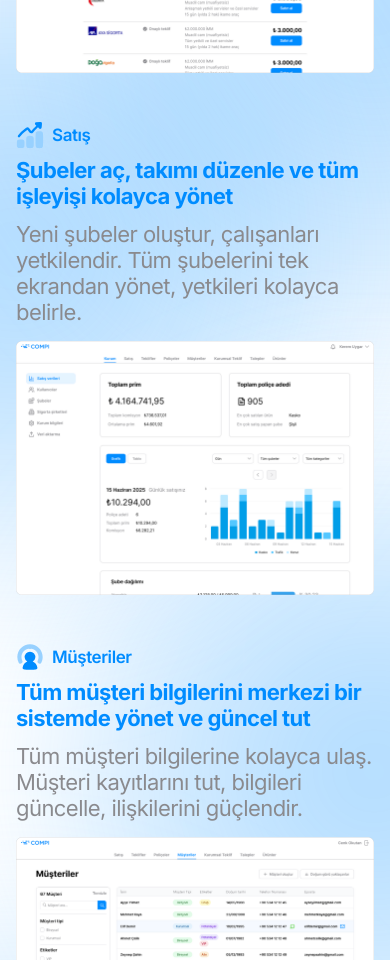
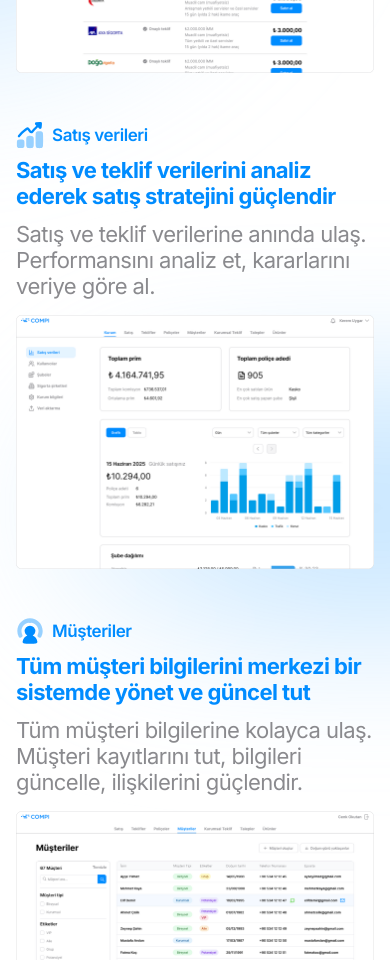
Before and after one commit to akturanilyas/col-web, a Next.js app: page / in a window 390 px wide. Shown: the part 1040-2000 px from the top of the page. Built offline with nearby package versions, Linux system fonts and the light colour scheme.

Commit message:
Fix references section circles

```diff
--- a/src/app/globals.css
+++ b/src/app/globals.css
@@ -139,7 +139,7 @@
   }
 
   .animate-bounce-2 {
-    animation: bounce2 5s infinite;
+    animation: bounce2 10s infinite;
   }
 
   .animate-marquee {
@@ -149,9 +149,8 @@
   .bg-radial-gradient {
     background: radial-gradient(
       50% 50% at 50% 50%,
-      rgba(43, 160, 255, 0.4) 0%,
-      rgba(43, 160, 255, 0.3) 30%,
-      rgba(43, 160, 255, 0.2) 60%,
+      rgba(43, 160, 255, 0.3) 0%,
+      rgba(43, 160, 255, 0.2) 50%,
       rgba(255, 255, 255, 0.1) 100%
     );
   }
--- a/src/components/pages/homepage/FeaturesSection.tsx
+++ b/src/components/pages/homepage/FeaturesSection.tsx
@@ -14,15 +14,15 @@ const items: Array<FeatureItem> = [
     header: { icon: <Coordinate width={28} height={28} />, text: 'Satış' },
     title: 'Sigorta tekliflerini anında al, karşılaştır ve satışa dönüştür',
     description: 'Sigorta şirketlerinden anında teklif al. Zaman kaybetmeden satışı birkaç tıkla tamamla.',
-    circleClasses: 'top-0 right-0 w-3xl translate-x-1/2 blur-3xl',
+    circleClasses: 'top-0 lg:right-0 left-0 lg:left-auto w-3xl -translate-y-1/3 -translate-x-7/12 blur-3xl lg:translate-x-1/2 lg:translate-y-0',
   },
   {
     imgUrl: '/features/reports.png',
-    header: { icon: <Graph width={28} height={28} />, text: 'Satış' },
-    title: 'Şubeler aç, takımı düzenle ve tüm işleyişi kolayca yönet',
+    header: { icon: <Graph width={28} height={28} />, text: 'Satış verileri' },
+    title: 'Satış ve teklif verilerini analiz ederek satış stratejini güçlendir',
     description:
-      'Yeni şubeler oluştur, çalışanları yetkilendir. Tüm şubelerini tek ekrandan yönet, yetkileri kolayca belirle.',
-    circleClasses: 'top-0 left-0 w-3xl -translate-y-1/3 -translate-x-1/2 blur-3xl',
+      'Satış ve teklif verilerine anında ulaş. Performansını analiz et, kararlarını veriye göre al.',
+    circleClasses: 'bottom-0 right-0 lg:top-0 lg:left-0 w-3xl translate-y-1/3 translate-x-1/2 lg:-translate-y-1/3 lg:-translate-x-1/2 blur-3xl',
   },
   {
     imgUrl: '/features/customer.png',
@@ -30,7 +30,7 @@ const items: Array<FeatureItem> = [
     title: 'Tüm müşteri bilgilerini merkezi bir sistemde yönet ve güncel tut',
     description:
       'Tüm müşteri bilgilerine kolayca ulaş. Müşteri kayıtlarını tut, bilgileri güncelle, ilişkilerini güçlendir.',
-    circleClasses: 'top-0 right-0 w-3xl translate-x-1/2 blur-3xl -translate-y-1/3',
+    circleClasses: 'top-0 right-0 w-3xl translate-x-1/2 blur-3xl -translate-y-1/3 hidden lg:flex',
   },
   {
     imgUrl: '/features/corporate-offer.png',
@@ -38,22 +38,22 @@ const items: Array<FeatureItem> = [
     title: 'Kurumsal müşterilerin için hızlıca toplu ve özel teklifler hazırla',
     description:
       'Kurumsal müşterilerin için teklif almayı kolaylaştır. Bireyselden farklılaşan ihtiyaçlara, özel toplu teklif talepleri oluştur.',
-    circleClasses: 'top-0 left-0 w-3xl -translate-x-1/2 -translate-y-1/3 blur-3xl',
+    circleClasses: 'top-0 left-0 w-3xl -translate-x-1/2 -translate-y-1/3 blur-3xl hidden lg:flex',
   },
   {
     imgUrl: '/features/demands.png',
-    header: { icon: <Tasks width={28} height={28} />, text: 'Satış verileri' },
+    header: { icon: <Tasks width={28} height={28} />, text: 'Talepler' },
     title: 'Müşteri taleplerini kategorilere ayır, düzenli ve kolay yönet',
-    description: 'Satış ve teklif verilerine anında ulaş. Performansını analiz et, kararlarını veriye göre al.',
-    circleClasses: 'top-0 right-0 w-3xl translate-x-1/2 -translate-y-1/3 blur-3xl',
+    description: 'Talepleri düzenli ve kategorize şekilde takip et. Karışıklığı önle, öncelik vererek yönetimini kolaylaştır.',
+    circleClasses: 'bottom-0 lg:top-0 right-0 w-3xl translate-y-1/3 translate-x-2/3 lg:translate-x-1/2 lg:-translate-y-1/3 blur-3xl',
   },
   {
     imgUrl: '/features/branch.png',
-    header: { icon: <Hierarchy width={28} height={28} />, text: 'Satış' },
+    header: { icon: <Hierarchy width={28} height={28} />, text: 'Şubeler' },
     title: 'Şubeler aç, takımı düzenle ve tüm işleyişi kolayca yönet',
     description:
       'Yeni şubeler oluştur, çalışanları yetkilendir. Tüm şubelerini tek ekrandan yönet, yetkileri kolayca belirle.',
-    circleClasses: 'top-0 left-0 w-3xl -translate-x-1/2 -translate-y-1/4 blur-3xl',
+    circleClasses: 'bottom-0 md:right-0 left-0 w-3xl translate-y-1/4 -translate-x-5/6 blur-3xl lg:top-0 lg:-translate-x-1/2 lg:-translate-y-1/4',
   },
 ];
 
@@ -90,23 +90,29 @@ export const FeaturesItem: FC<FeatureItemProps> = (props) => {
       <BaseView className={'gap-2 lg:w-1/3'}>
         <BaseView className={'flex-row gap-2'}>
           {item.header.icon}
-          <BaseText color={'primary'} className={'text-[17px] font-semibold line-normal'} text={item.header.text} />
+          <BaseText color={'primary'} className={'line-normal text-[17px] font-semibold'} text={item.header.text} />
         </BaseView>
         <BaseView className={'gap-3'}>
           <BaseText
             text={item.title}
-            className={'text-[22px] font-bold lg:text-[34px] lg:leading-11 line-normal'}
+            className={'line-normal text-[22px] font-bold lg:text-[34px] lg:leading-11'}
             color={'primary'}
           />
-          <BaseText className={'text-[22px] font-normal line-normal'} color={'secondary'} text={item.description} />
+          <BaseText className={'line-normal text-[22px] font-normal'} color={'secondary'} text={item.description} />
         </BaseView>
       </BaseView>
 
       <BaseView className={'lg:w-2/3'}>
-        <Image alt={item.header.text} src={item.imgUrl} className={'w-full flex-1 object-contain lg:h-[520px]'} width={500} height={500} />
+        <Image
+          alt={item.header.text}
+          src={item.imgUrl}
+          className={'w-full flex-1 object-contain lg:h-[520px]'}
+          width={500}
+          height={500}
+        />
       </BaseView>
 
-      <GradientCircle className={item.circleClasses}/>
+      <GradientCircle className={item.circleClasses} />
     </BaseView>
   );
 };
--- a/src/components/pages/homepage/References.tsx
+++ b/src/components/pages/homepage/References.tsx
@@ -1,6 +1,6 @@
 'use client';
 
-import { FC, useState } from 'react';
+import { FC, useEffect, useState } from 'react';
 
 import { Carousel, CarouselApi, CarouselContent, CarouselItem } from '@/components/base/carousel/Carousel';
 import BaseText from '@/components/base/text/BaseText';
@@ -32,13 +32,22 @@ export const REFERENCE_ITEMS: Array<ReferenceItemType> = [
 export const References: FC = () => {
   const [api, setApi] = useState<CarouselApi>();
 
-  const currentSlide = (api?.selectedScrollSnap() || 0);
+  const [current, setCurrent] = useState(0);
+
+  useEffect(() => {
+    if (!api) {
+      return;
+    }
+    api.on('select', () => {
+      setCurrent(api.selectedScrollSnap());
+    });
+  }, [api]);
 
   return (
     <Section id={'references'} className={'relative w-full gap-5 lg:gap-7 flex-col px-0'}>
       <GradientCircle className={'top-1/2 left-1/2 -translate-y-1/2 -translate-x-1/2 w-5xl'}/>
       <BaseView className={'self-center'}>
-        <BaseText color={'primary'} className={'text-[34px] font-bold'} text={'Referanslar'} />
+        <BaseText color={'primary'} className={'text-[22px] lg:text-[34px] font-bold'} text={'Referanslar'} />
       </BaseView>
       <Carousel className={'w-full'} setApi={setApi}>
         <CarouselContent className={'-ml-4'}>
@@ -54,7 +63,7 @@ export const References: FC = () => {
           <BaseView
             key={index}
             className={`rounded-full transition-all duration-300 ${
-              index === currentSlide ? 'h-3 w-8 bg-primary' : 'h-3 w-3 bg-primary hover:bg-white/70'
+              index === current ? 'h-3 w-8 bg-primary' : 'h-3 w-3 bg-primary hover:bg-white/70'
             }`}
             aria-label={`Go to slide ${index + 1}`}
           />
```
